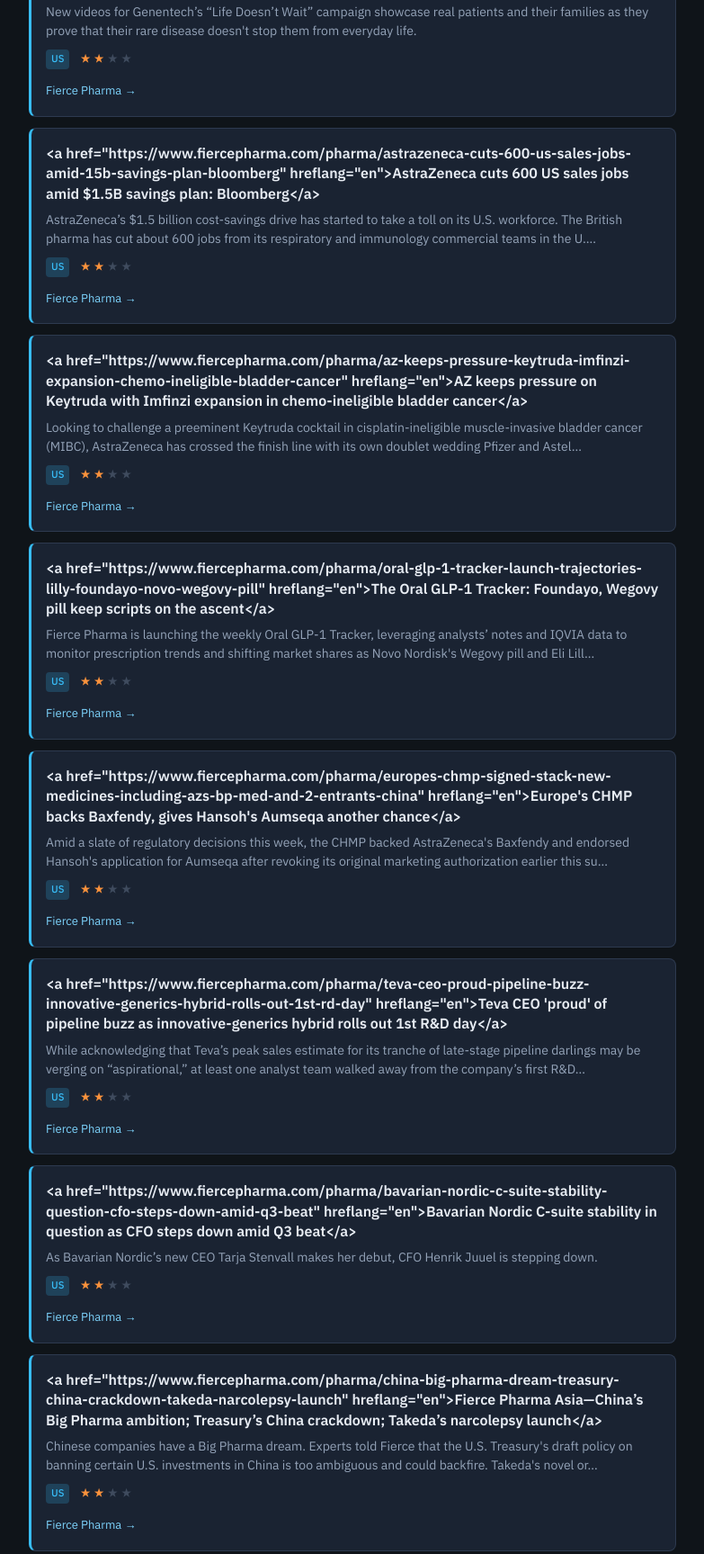
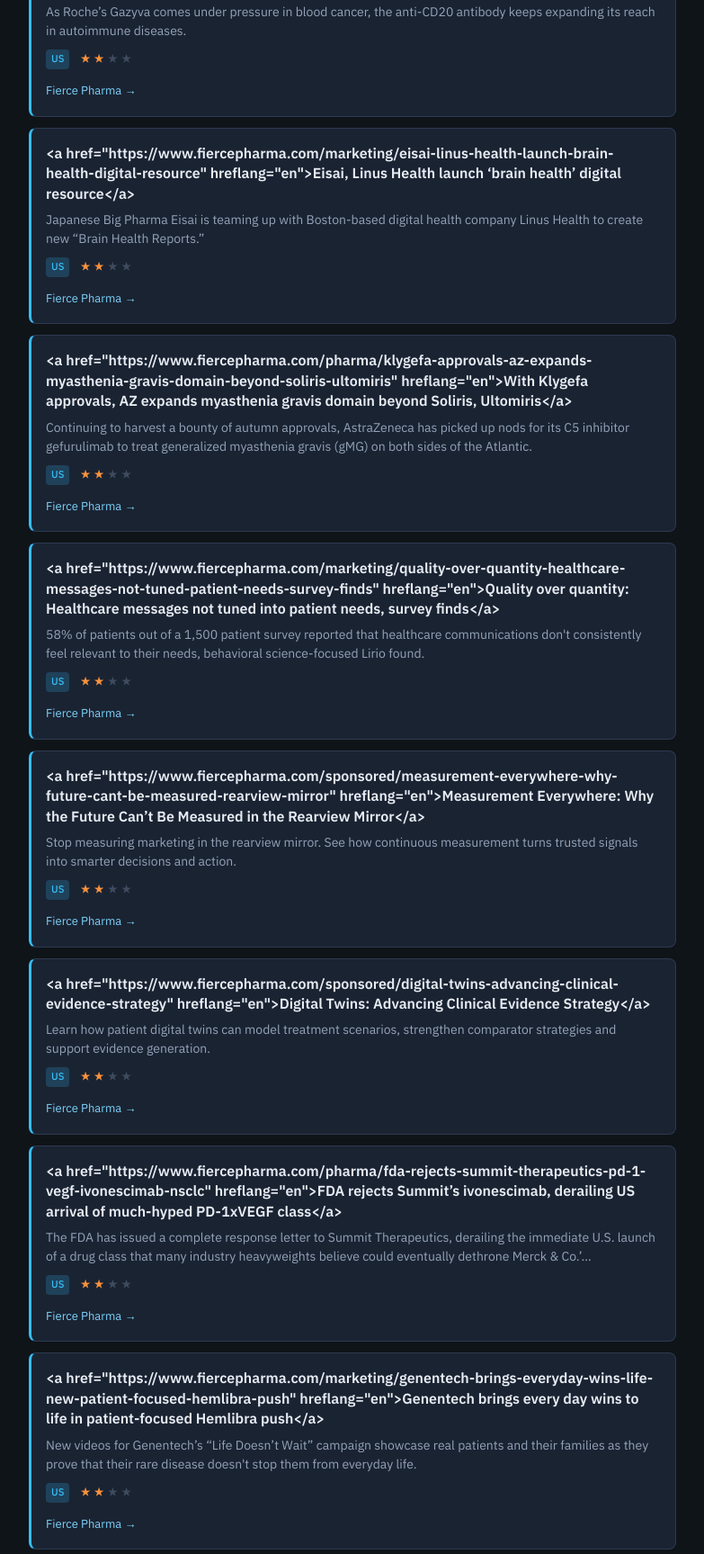
Before and after one commit to nzm-star/pharma-daily-brief2, a plain HTML site: page index.html in a window 1280 px wide. Shown: the part 593-2320 px from the top of the page at 90% size, without its empty margins (248-1031 px from the left). Drawn offline with Linux system fonts and the light colour scheme.

Commit message:
chore: update brief 2026-11-17

```diff
--- a/index.html
+++ b/index.html
@@ -69,7 +69,7 @@
   <div class="container">
     <header class="header">
       <h1>Pharma Daily Brief</h1>
-      <div class="date">2026年11月16日（月）</div>
+      <div class="date">2026年11月17日（火）</div>
       <div class="subtitle">パイプライン・規制・M&A・決算｜医薬・バイオ業界の重要ニュース（毎朝更新）</div>
       <div class="scope">
         <strong>対象地域：</strong>約9割は米国。欧州はノボノルディスク、ブリストルマイヤーズスクイーブ、サノフィ、ロッシュ、バイエルなど大手の重要ニュースを追加。中国は個別企業より<strong>医薬品規制当局の動向</strong>（変化が大きい場合）を掲載。
@@ -82,6 +82,69 @@
         <span class="badge"></span>
         Pipeline
       </h2>
+
+      <article class="article-card pipeline">
+        <h3 class="title"><a href="https://www.fiercepharma.com/pharma/leo-pharma-ipo-plans-stalled-market-volatility" target="_blank" rel="noopener">&lt;a href=&quot;https://www.fiercepharma.com/pharma/leo-pharma-ipo-plans-stalled-market-volatility&quot; hreflang=&quot;en&quot;&gt;Leo Pharma IPO plans stalled by market volatility: Bloomberg&lt;/a&gt;</a></h3>
+        <p class="summary">Ownership behind Danish dermatology drugmaker Leo Pharma has opted to delay the company&#x27;s plans for a 2026 IPO in the wake of ongoing market volatility.</p>
+        <div class="meta">
+          <span class="region region-us">US</span> <span class="importance"><span class="star">★</span><span class="star">★</span><span class="star empty">★</span><span class="star empty">★</span></span>
+        </div>
+        <div class="link-wrap"><a href="https://www.fiercepharma.com/pharma/leo-pharma-ipo-plans-stalled-market-volatility" target="_blank" rel="noopener">Fierce Pharma </a></div>
+      </article>
+
+      <article class="article-card pipeline">
+        <h3 class="title"><a href="https://www.fiercepharma.com/pharma/roche-gazyva-adds-3rd-immune-indication-first-fda-nod-primary-membranous-nephropathy" target="_blank" rel="noopener">&lt;a href=&quot;https://www.fiercepharma.com/pharma/roche-gazyva-adds-3rd-immune-indication-first-fda-nod-primary-membranous-nephropathy&quot; hreflang=&quot;en&quot;&gt;Roche’s Gazyva adds 3rd immune indication with first FDA nod for primary membranous nephropathy&lt;/a&gt;</a></h3>
+        <p class="summary">As Roche’s Gazyva comes under pressure in blood cancer, the anti-CD20 antibody keeps expanding its reach in autoimmune diseases.</p>
+        <div class="meta">
+          <span class="region region-us">US</span> <span class="importance"><span class="star">★</span><span class="star">★</span><span class="star empty">★</span><span class="star empty">★</span></span>
+        </div>
+        <div class="link-wrap"><a href="https://www.fiercepharma.com/pharma/roche-gazyva-adds-3rd-immune-indication-first-fda-nod-primary-membranous-nephropathy" target="_blank" rel="noopener">Fierce Pharma </a></div>
+      </article>
+
+      <article class="article-card pipeline">
+        <h3 class="title"><a href="https://www.fiercepharma.com/marketing/eisai-linus-health-launch-brain-health-digital-resource" target="_blank" rel="noopener">&lt;a href=&quot;https://www.fiercepharma.com/marketing/eisai-linus-health-launch-brain-health-digital-resource&quot; hreflang=&quot;en&quot;&gt;Eisai, Linus Health launch ‘brain health’ digital resource&lt;/a&gt;</a></h3>
+        <p class="summary">Japanese Big Pharma Eisai is teaming up with Boston-based digital health company Linus Health to create new “Brain Health Reports.”</p>
+        <div class="meta">
+          <span class="region region-us">US</span> <span class="importance"><span class="star">★</span><span class="star">★</span><span class="star empty">★</span><span class="star empty">★</span></span>
+        </div>
+        <div class="link-wrap"><a href="https://www.fiercepharma.com/marketing/eisai-linus-health-launch-brain-health-digital-resource" target="_blank" rel="noopener">Fierce Pharma </a></div>
+      </article>
+
+      <article class="article-card pipeline">
+        <h3 class="title"><a href="https://www.fiercepharma.com/pharma/klygefa-approvals-az-expands-myasthenia-gravis-domain-beyond-soliris-ultomiris" target="_blank" rel="noopener">&lt;a href=&quot;https://www.fiercepharma.com/pharma/klygefa-approvals-az-expands-myasthenia-gravis-domain-beyond-soliris-ultomiris&quot; hreflang=&quot;en&quot;&gt;With Klygefa approvals, AZ expands myasthenia gravis domain beyond Soliris, Ultomiris&lt;/a&gt;</a></h3>
+        <p class="summary">Continuing to harvest a bounty of autumn approvals, AstraZeneca has picked up nods for its C5 inhibitor gefurulimab to treat generalized myasthenia gravis (gMG) on both sides of the Atlantic.</p>
+        <div class="meta">
+          <span class="region region-us">US</span> <span class="importance"><span class="star">★</span><span class="star">★</span><span class="star empty">★</span><span class="star empty">★</span></span>
+        </div>
+        <div class="link-wrap"><a href="https://www.fiercepharma.com/pharma/klygefa-approvals-az-expands-myasthenia-gravis-domain-beyond-soliris-ultomiris" target="_blank" rel="noopener">Fierce Pharma </a></div>
+      </article>
+
+      <article class="article-card pipeline">
+        <h3 class="title"><a href="https://www.fiercepharma.com/marketing/quality-over-quantity-healthcare-messages-not-tuned-patient-needs-survey-finds" target="_blank" rel="noopener">&lt;a href=&quot;https://www.fiercepharma.com/marketing/quality-over-quantity-healthcare-messages-not-tuned-patient-needs-survey-finds&quot; hreflang=&quot;en&quot;&gt;Quality over quantity: Healthcare messages not tuned into patient needs, survey finds&lt;/a&gt;</a></h3>
+        <p class="summary">58% of patients out of a 1,500 patient survey reported that healthcare communications don&#x27;t consistently feel relevant to their needs, behavioral science-focused Lirio found.</p>
+        <div class="meta">
+          <span class="region region-us">US</span> <span class="importance"><span class="star">★</span><span class="star">★</span><span class="star empty">★</span><span class="star empty">★</span></span>
+        </div>
+        <div class="link-wrap"><a href="https://www.fiercepharma.com/marketing/quality-over-quantity-healthcare-messages-not-tuned-patient-needs-survey-finds" target="_blank" rel="noopener">Fierce Pharma </a></div>
+      </article>
+
+      <article class="article-card pipeline">
+        <h3 class="title"><a href="https://www.fiercepharma.com/sponsored/measurement-everywhere-why-future-cant-be-measured-rearview-mirror" target="_blank" rel="noopener">&lt;a href=&quot;https://www.fiercepharma.com/sponsored/measurement-everywhere-why-future-cant-be-measured-rearview-mirror&quot; hreflang=&quot;en&quot;&gt;Measurement Everywhere: Why the Future Can’t Be Measured in the Rearview Mirror&lt;/a&gt;</a></h3>
+        <p class="summary">Stop measuring marketing in the rearview mirror. See how continuous measurement turns trusted signals into smarter decisions and action.</p>
+        <div class="meta">
+          <span class="region region-us">US</span> <span class="importance"><span class="star">★</span><span class="star">★</span><span class="star empty">★</span><span class="star empty">★</span></span>
+        </div>
+        <div class="link-wrap"><a href="https://www.fiercepharma.com/sponsored/measurement-everywhere-why-future-cant-be-measured-rearview-mirror" target="_blank" rel="noopener">Fierce Pharma </a></div>
+      </article>
+
+      <article class="article-card pipeline">
+        <h3 class="title"><a href="https://www.fiercepharma.com/sponsored/digital-twins-advancing-clinical-evidence-strategy" target="_blank" rel="noopener">&lt;a href=&quot;https://www.fiercepharma.com/sponsored/digital-twins-advancing-clinical-evidence-strategy&quot; hreflang=&quot;en&quot;&gt;Digital Twins: Advancing Clinical Evidence Strategy&lt;/a&gt;</a></h3>
+        <p class="summary">Learn how patient digital twins can model treatment scenarios, strengthen comparator strategies and support evidence generation.</p>
+        <div class="meta">
+          <span class="region region-us">US</span> <span class="importance"><span class="star">★</span><span class="star">★</span><span class="star empty">★</span><span class="star empty">★</span></span>
+        </div>
+        <div class="link-wrap"><a href="https://www.fiercepharma.com/sponsored/digital-twins-advancing-clinical-evidence-strategy" target="_blank" rel="noopener">Fierce Pharma </a></div>
+      </article>
 
       <article class="article-card pipeline">
         <h3 class="title"><a href="https://www.fiercepharma.com/pharma/fda-rejects-summit-therapeutics-pd-1-vegf-ivonescimab-nsclc" target="_blank" rel="noopener">&lt;a href=&quot;https://www.fiercepharma.com/pharma/fda-rejects-summit-therapeutics-pd-1-vegf-ivonescimab-nsclc&quot; hreflang=&quot;en&quot;&gt;FDA rejects Summit’s ivonescimab, derailing US arrival of much-hyped PD-1xVEGF class&lt;/a&gt;</a></h3>
@@ -109,69 +172,6 @@
         </div>
         <div class="link-wrap"><a href="https://www.fiercepharma.com/pharma/astrazeneca-cuts-600-us-sales-jobs-amid-15b-savings-plan-bloomberg" target="_blank" rel="noopener">Fierce Pharma </a></div>
       </article>
-
-      <article class="article-card pipeline">
-        <h3 class="title"><a href="https://www.fiercepharma.com/pharma/az-keeps-pressure-keytruda-imfinzi-expansion-chemo-ineligible-bladder-cancer" target="_blank" rel="noopener">&lt;a href=&quot;https://www.fiercepharma.com/pharma/az-keeps-pressure-keytruda-imfinzi-expansion-chemo-ineligible-bladder-cancer&quot; hreflang=&quot;en&quot;&gt;AZ keeps pressure on Keytruda with Imfinzi expansion in chemo-ineligible bladder cancer&lt;/a&gt;</a></h3>
-        <p class="summary">Looking to challenge a preeminent Keytruda cocktail in cisplatin-ineligible muscle-invasive bladder cancer (MIBC), AstraZeneca has crossed the finish line with its own doublet wedding Pfizer and Astel…</p>
-        <div class="meta">
-          <span class="region region-us">US</span> <span class="importance"><span class="star">★</span><span class="star">★</span><span class="star empty">★</span><span class="star empty">★</span></span>
-        </div>
-        <div class="link-wrap"><a href="https://www.fiercepharma.com/pharma/az-keeps-pressure-keytruda-imfinzi-expansion-chemo-ineligible-bladder-cancer" target="_blank" rel="noopener">Fierce Pharma </a></div>
-      </article>
-
-      <article class="article-card pipeline">
-        <h3 class="title"><a href="https://www.fiercepharma.com/pharma/oral-glp-1-tracker-launch-trajectories-lilly-foundayo-novo-wegovy-pill" target="_blank" rel="noopener">&lt;a href=&quot;https://www.fiercepharma.com/pharma/oral-glp-1-tracker-launch-trajectories-lilly-foundayo-novo-wegovy-pill&quot; hreflang=&quot;en&quot;&gt;The Oral GLP-1 Tracker: Foundayo, Wegovy pill keep scripts on the ascent&lt;/a&gt;</a></h3>
-        <p class="summary">Fierce Pharma is launching the weekly Oral GLP-1 Tracker, leveraging analysts’ notes and IQVIA data to monitor prescription trends and shifting market shares as Novo Nordisk&#x27;s Wegovy pill and Eli Lill…</p>
-        <div class="meta">
-          <span class="region region-us">US</span> <span class="importance"><span class="star">★</span><span class="star">★</span><span class="star empty">★</span><span class="star empty">★</span></span>
-        </div>
-        <div class="link-wrap"><a href="https://www.fiercepharma.com/pharma/oral-glp-1-tracker-launch-trajectories-lilly-foundayo-novo-wegovy-pill" target="_blank" rel="noopener">Fierce Pharma </a></div>
-      </article>
-
-      <article class="article-card pipeline">
-        <h3 class="title"><a href="https://www.fiercepharma.com/pharma/europes-chmp-signed-stack-new-medicines-including-azs-bp-med-and-2-entrants-china" target="_blank" rel="noopener">&lt;a href=&quot;https://www.fiercepharma.com/pharma/europes-chmp-signed-stack-new-medicines-including-azs-bp-med-and-2-entrants-china&quot; hreflang=&quot;en&quot;&gt;Europe&#x27;s CHMP backs Baxfendy, gives Hansoh&#x27;s Aumseqa another chance&lt;/a&gt;</a></h3>
-        <p class="summary">Amid a slate of regulatory decisions this week, the CHMP backed AstraZeneca&#x27;s Baxfendy and endorsed Hansoh&#x27;s application for Aumseqa after revoking its original marketing authorization earlier this su…</p>
-        <div class="meta">
-          <span class="region region-us">US</span> <span class="importance"><span class="star">★</span><span class="star">★</span><span class="star empty">★</span><span class="star empty">★</span></span>
-        </div>
-        <div class="link-wrap"><a href="https://www.fiercepharma.com/pharma/europes-chmp-signed-stack-new-medicines-including-azs-bp-med-and-2-entrants-china" target="_blank" rel="noopener">Fierce Pharma </a></div>
-      </article>
-
-      <article class="article-card pipeline">
-        <h3 class="title"><a href="https://www.fiercepharma.com/pharma/teva-ceo-proud-pipeline-buzz-innovative-generics-hybrid-rolls-out-1st-rd-day" target="_blank" rel="noopener">&lt;a href=&quot;https://www.fiercepharma.com/pharma/teva-ceo-proud-pipeline-buzz-innovative-generics-hybrid-rolls-out-1st-rd-day&quot; hreflang=&quot;en&quot;&gt;Teva CEO &#x27;proud&#x27; of pipeline buzz as innovative-generics hybrid rolls out 1st R&amp;D day&lt;/a&gt;</a></h3>
-        <p class="summary">While acknowledging that Teva’s peak sales estimate for its tranche of late-stage pipeline darlings may be verging on “aspirational,” at least one analyst team walked away from the company’s first R&amp;D…</p>
-        <div class="meta">
-          <span class="region region-us">US</span> <span class="importance"><span class="star">★</span><span class="star">★</span><span class="star empty">★</span><span class="star empty">★</span></span>
-        </div>
-        <div class="link-wrap"><a href="https://www.fiercepharma.com/pharma/teva-ceo-proud-pipeline-buzz-innovative-generics-hybrid-rolls-out-1st-rd-day" target="_blank" rel="noopener">Fierce Pharma </a></div>
-      </article>
-
-      <article class="article-card pipeline">
-        <h3 class="title"><a href="https://www.fiercepharma.com/pharma/bavarian-nordic-c-suite-stability-question-cfo-steps-down-amid-q3-beat" target="_blank" rel="noopener">&lt;a href=&quot;https://www.fiercepharma.com/pharma/bavarian-nordic-c-suite-stability-question-cfo-steps-down-amid-q3-beat&quot; hreflang=&quot;en&quot;&gt;Bavarian Nordic C-suite stability in question as CFO steps down amid Q3 beat&lt;/a&gt;</a></h3>
-        <p class="summary">As Bavarian Nordic’s new CEO Tarja Stenvall makes her debut, CFO Henrik Juuel is stepping down.</p>
-        <div class="meta">
-          <span class="region region-us">US</span> <span class="importance"><span class="star">★</span><span class="star">★</span><span class="star empty">★</span><span class="star empty">★</span></span>
-        </div>
-        <div class="link-wrap"><a href="https://www.fiercepharma.com/pharma/bavarian-nordic-c-suite-stability-question-cfo-steps-down-amid-q3-beat" target="_blank" rel="noopener">Fierce Pharma </a></div>
-      </article>
-
-      <article class="article-card pipeline">
-        <h3 class="title"><a href="https://www.fiercepharma.com/pharma/china-big-pharma-dream-treasury-china-crackdown-takeda-narcolepsy-launch" target="_blank" rel="noopener">&lt;a href=&quot;https://www.fiercepharma.com/pharma/china-big-pharma-dream-treasury-china-crackdown-takeda-narcolepsy-launch&quot; hreflang=&quot;en&quot;&gt;Fierce Pharma Asia—China’s Big Pharma ambition; Treasury’s China crackdown; Takeda’s narcolepsy launch&lt;/a&gt;</a></h3>
-        <p class="summary">Chinese companies have a Big Pharma dream. Experts told Fierce that the U.S. Treasury&#x27;s draft policy on banning certain U.S. investments in China is too ambiguous and could backfire. Takeda&#x27;s novel or…</p>
-        <div class="meta">
-          <span class="region region-us">US</span> <span class="importance"><span class="star">★</span><span class="star">★</span><span class="star empty">★</span><span class="star empty">★</span></span>
-        </div>
-        <div class="link-wrap"><a href="https://www.fiercepharma.com/pharma/china-big-pharma-dream-treasury-china-crackdown-takeda-narcolepsy-launch" target="_blank" rel="noopener">Fierce Pharma </a></div>
-      </article>
-
-      <article class="article-card pipeline">
-        <h3 class="title"><a href="https://www.fiercepharma.com/marketing/sanofi-teams-british-comic-beano-type-1-diabetes-education-push" target="_blank" rel="noopener">&lt;a href=&quot;https://www.fiercepharma.com/marketing/sanofi-teams-british-comic-beano-type-1-diabetes-education-push&quot; hreflang=&quot;en&quot;&gt;Sanofi teams with British comic Beano for Type 1 diabetes education push&lt;/a&gt;</a></h3>
-        <p class="summary">Sanofi’s U.K. business is partnering up with British comic stalwart the Beano once again to help British schools boost awareness of Type 1 diabetes.</p>
-        <div class="meta">
-          <span class="region region-us">US</span> <span class="importance"><span class="star">★</span><span class="star">★</span><span class="star empty">★</span><span class="star empty">★</span></span>
-        </div>
-        <div class="link-wrap"><a href="https://www.fiercepharma.com/marketing/sanofi-teams-british-comic-beano-type-1-diabetes-education-push" target="_blank" rel="noopener">Fierce Pharma </a></div>
-      </article>
     </section>
 
     <footer style="margin-top: 40px; padding-top: 20px; border-top: 1px solid var(--border); font-size: 0.75rem; color: var(--text-muted);">
```
